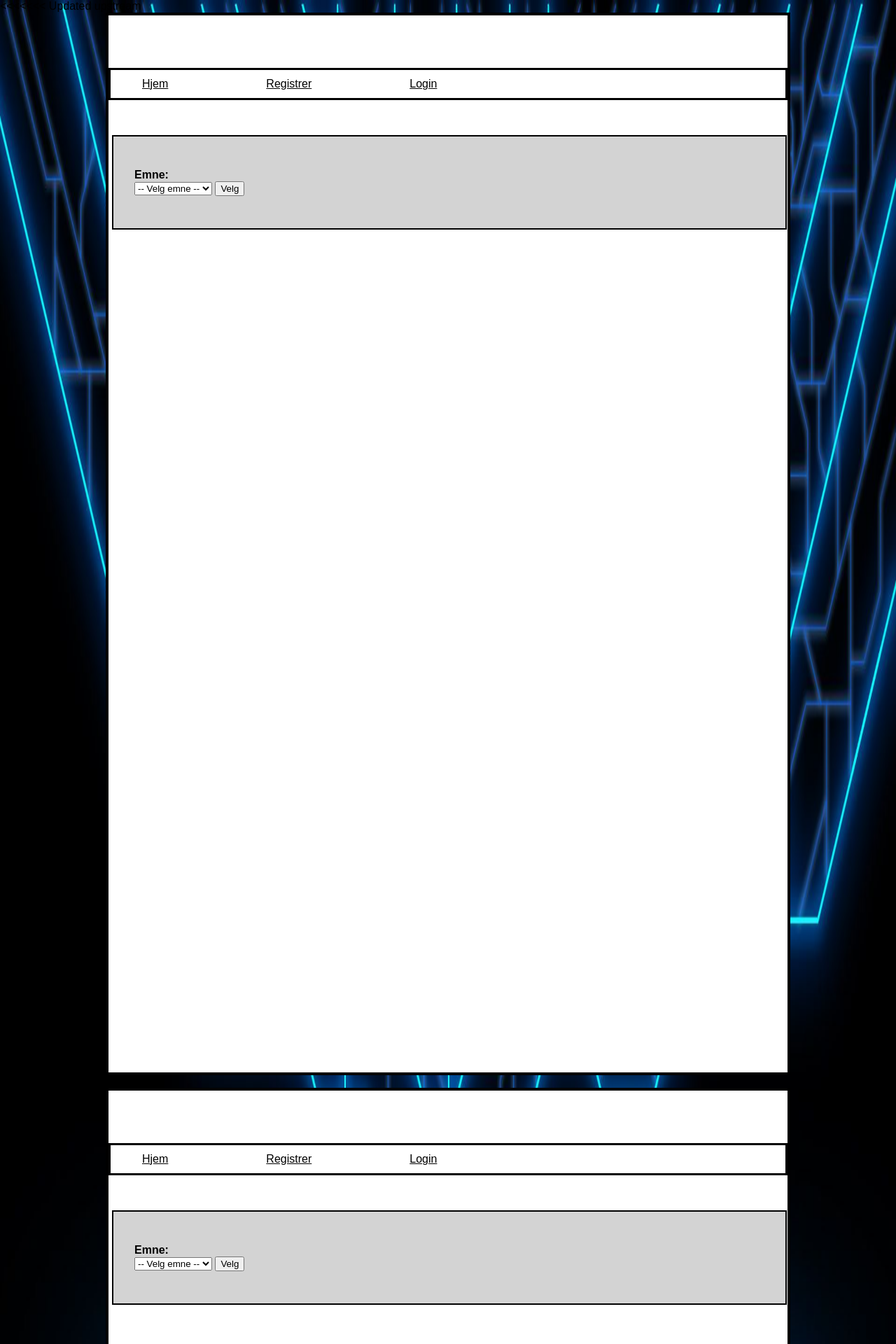
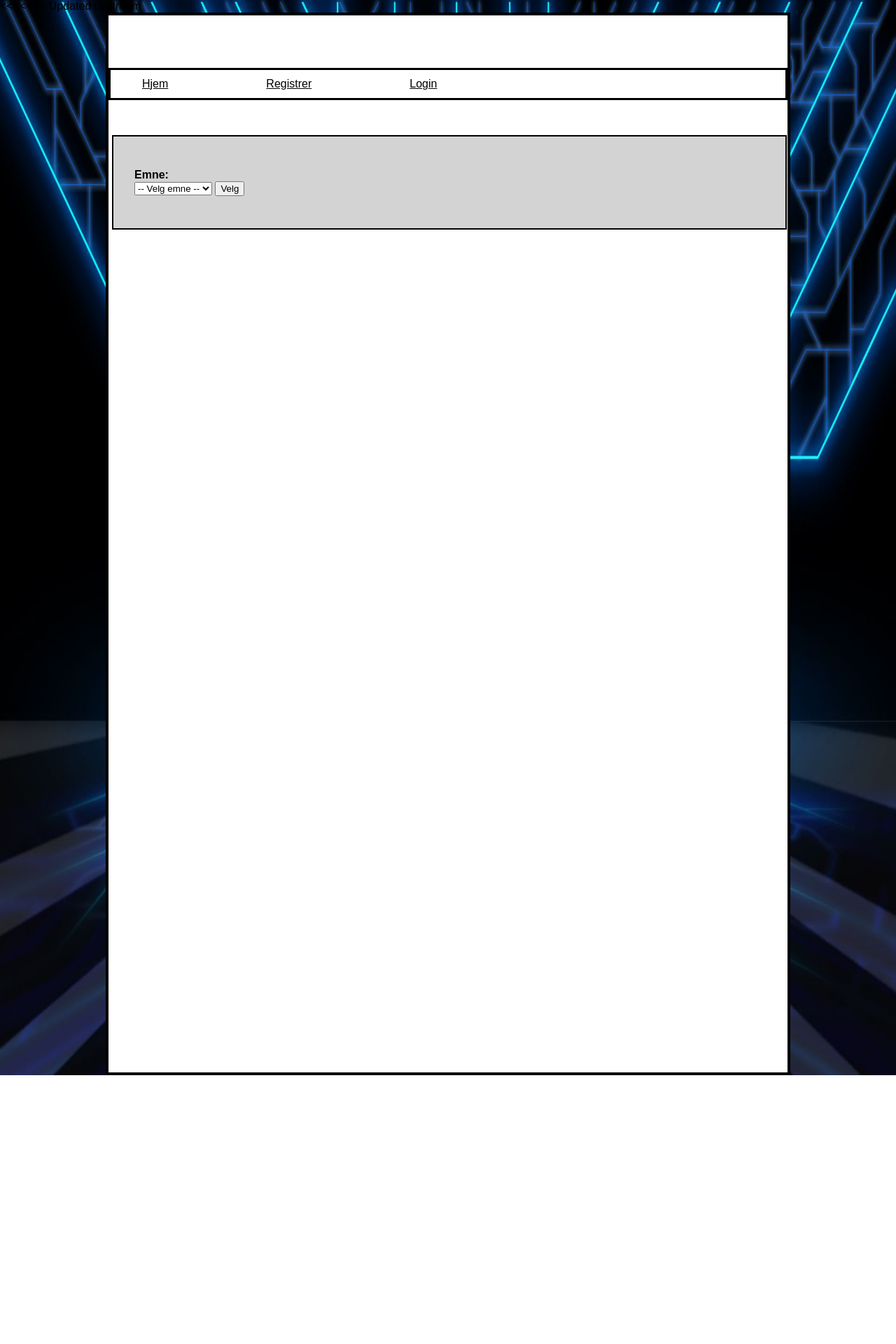
Before and after one commit to Prosjekt-Gruppe-5/Prosjekt5, a PHP site: page / in a window 1280 px wide. Shown: the top 1920 px of the page at 70% size. After the commit the page ends 1536 px from the top, so only its background shows below. Run offline with PHP 8.4, Linux system fonts and the light colour scheme.

Commit message:
jada dette tar tid

```diff
--- a/index.php
+++ b/index.php
@@ -1,115 +1,4 @@
 <<<<<<< Updated upstream
-<?php
-//Mock "database" for testing av funksjonalitet, som må byttes ut med ekte DB når denne er oppe
-    $mockDBSubjects = array(
-        '1' => array(
-            'name' => 'Testemne 1',
-            'lecturer' => 'Per Pettersen',
-            'messages' => array(
-                'Første testmelding for emne 1',
-                'Andre testmelding for emne 1',
-                'Tredje testmelding for emne 1'
-            ),
-        ),
-
-        '2' => array(
-            'name' => 'Testemne 2',
-            'lecturer' => 'Gunn Gundersen',
-            'messages' => array(
-                'Første testmelding for emne 2',
-                'Andre testmelding for emne 2',
-                'Tredje testmelding for emne 2'
-            ),
-        ),
-
-        '3' => array(
-            'name' => 'Testemne 3',
-            'lecturer' => 'Ole Olsen',
-            'messages' => array(
-                'Første testmelding for emne 3',
-                'Andre testmelding for emne 3',
-                'Tredje testmelding for emne 3'
-            ),
-        )
-        );
-?>
-
-<!DOCTYPE html>
-<html>
-
-<head>
-    <title>HIØ meldingssystem</title>
-    <meta charset="utf-8">
-
-    <link rel="stylesheet" type="text/css" href="styles/style.css">
-
-</head>
-
-<body>
-    <div id="wrapper">
-
-        <div id="nav">
-            <a href="index.php">Hjem</a>
-
-            <span class="regis"><a href = "sites/signup_student.php">Registrer</a></span>
-            <span class="regis"><a href = "sites/login.php">Login</a></span>
-        </div>
-
-
-        <div id="featured-content">
-            <form action='index.php' method='get'>
-                <label for='subject'><strong>Emne:</strong></label>
-
-                <select name='subject' id='subject'>
-                    <option value='0' disabled='true' selected='true'>-- Velg emne --</option>
-                    <?php
-                        foreach($mockDBSubjects as $key => $value) {
-                            echo "
-                            <option value=" . $key . ">" . $mockDBSubjects[$key]['name'] . "</option>
-                            ";
-                        }
-                    ?>
-                </select>
-
-                <input type='submit' value='Velg'>
-            </form>
-
-            <?php
-                if(ISSET($_GET['subject']) && $_GET['subject'] != '0') {
-                    echo "
-                    <h2>" . $mockDBSubjects[$_GET['subject']]['name'] . "</h2>
-                    <p><strong>Foreleser: </strong>" . $mockDBSubjects[$_GET['subject']]['lecturer'] . "</p>
-
-                    <form action='index.php' method='post' id='messageForm'>
-                        <input type='hidden' name='messageSubject' id='messageSubject' value=" . $_GET['subject'] . ">
-                        <label for='message'><strong>Melding til foreleser:</strong></label>
-                        <textarea id='message' name='message'></textarea>
-                        <input type='submit' value='Send'>
-                    </form>
-
-                    <p><strong>Alle meldinger: </strong></p>
-                    ";
-
-                    foreach($mockDBSubjects[$_GET['subject']]['messages'] as $message) {
-                        echo "<div id='messageBox'><p>" . $message . "</p></div>";
-                    }
-                }
-            ?>
-
-            <?php
-                if(ISSET($_POST['message'])) {
-                    echo "<p><strong>Melding sendt for emne: </strong>" . $mockDBSubjects[$_POST['messageSubject']]['name'] . "</p>
-                    <p><strong>Din melding: </strong>" . $_POST['message'] . "</p>";
-                }
-            ?>
-
-        </div>
-
-    </div>
-</body>
-</html>
-
-=======
 <?php
 session_start();
 //Mock "database" for testing av funksjonalitet, som må byttes ut med ekte DB når denne er oppe
@@ -220,5 +109,3 @@ session_start();
     </div>
 </body>
 </html>
-
->>>>>>> Stashed changes
```
Also changed, not shown: sites/includes/dbh.inc.php (+0 -16 lines), sites/includes/test.inc.php (+0 -7 lines).
